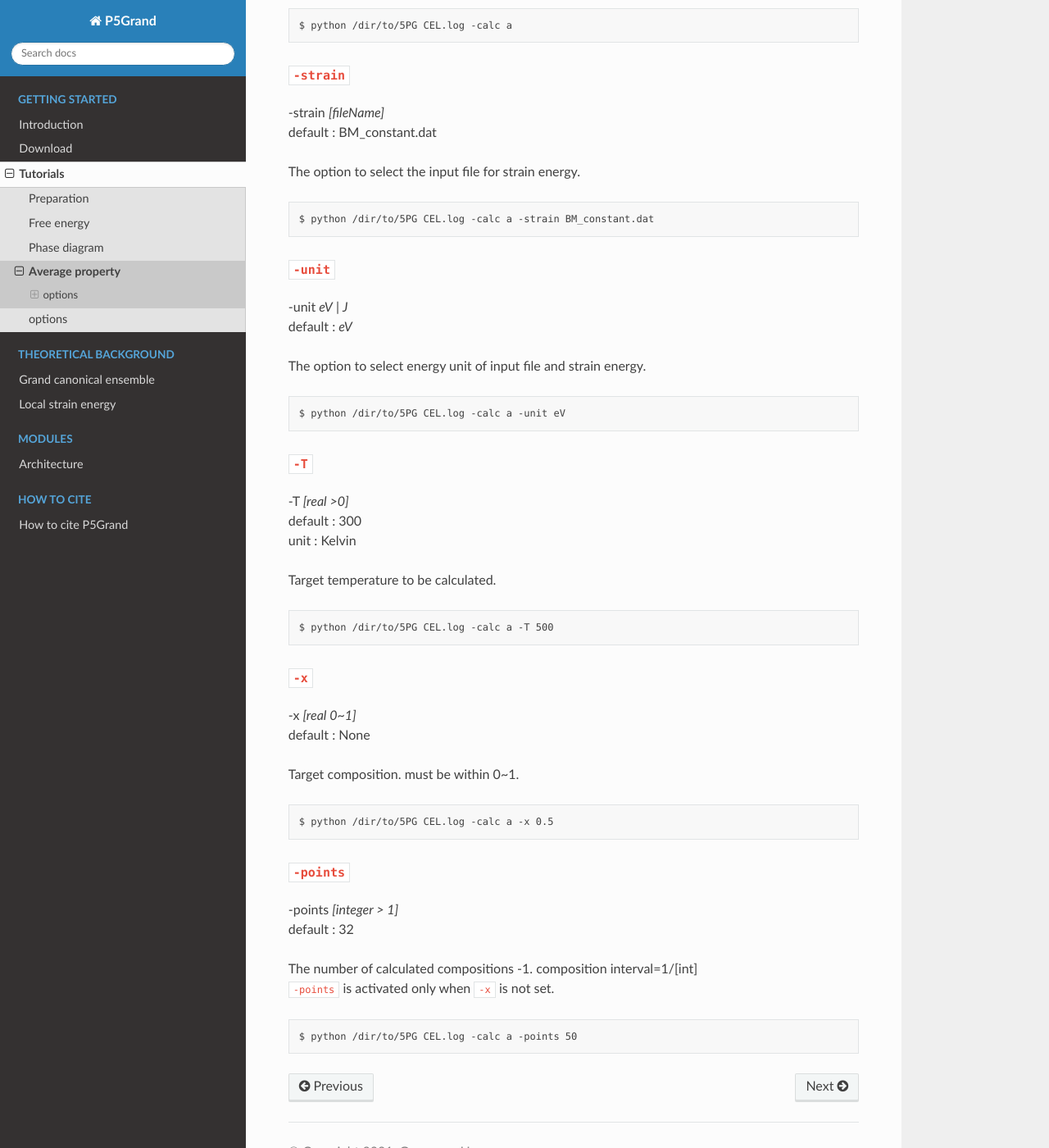
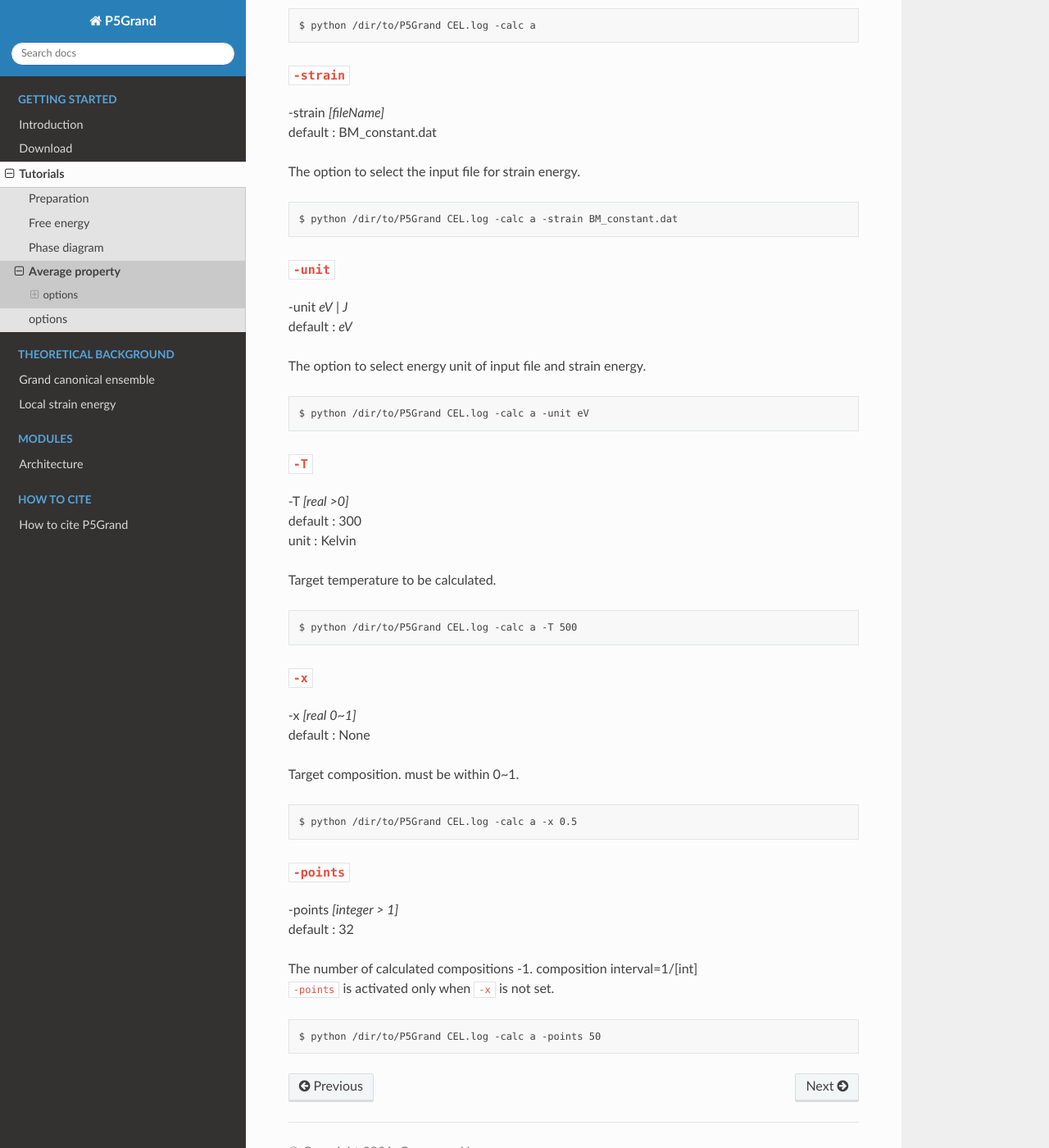
Before and after one commit to Han-Gyuseung/5PG, a Sphinx documentation site: the page built from docs/source/start/tutorial/average_property.rst, in a window 1280 px wide and 1400 px high, scrolled down 1860 px. Shown: the whole window at 82% size. Built offline with Sphinx 7.4.7 and the Read the Docs theme 2.0.0, drawn with Linux system fonts in a browser that asks for light colours; some of the changed text lies outside the part shown.

Commit message:
Update average_property.rst

```diff
--- a/docs/source/start/tutorial/average_property.rst
+++ b/docs/source/start/tutorial/average_property.rst
@@ -1,19 +1,19 @@
 Average property
 ================
 
-5PG can calculate the ensemble average of a system.
+**P5Grand** can calculate the ensemble average of a system.
 
 The basic command to calculate average property is ::
 
- $ python /dir/to/5PG/__main__.py CEL.log -calc a
+ $ python /dir/to/P5Grand/__main__.py CEL.log -calc a
 
 or ::
 
- $ python /dir/to/5PG CEL.log -calc a
+ $ python /dir/to/P5Grand CEL.log -calc a
 
 If the name of input file is `CEL.log`, it is not essential to write `CEL.log`
 
-We provide example files for testing a command `here <https://github.com/Han-Gyuseung/5PG/tree/main/example/bandgap-InGaAs>`_.
+We provide example files for testing a command `here <https://github.com/Han-Gyuseung/P5Grand/tree/main/example/bandgap-InGaAs>`_.
 The log messages obtained from the example files is as follows:
 
 
@@ -89,7 +89,7 @@
 
 ::
 
- $ python /dir/to/5PG CEL.log -calc a
+ $ python /dir/to/P5Grand CEL.log -calc a
 
 
 ``-strain``
@@ -102,7 +102,7 @@
 
 ::
 
- $ python /dir/to/5PG CEL.log -calc a -strain BM_constant.dat
+ $ python /dir/to/P5Grand CEL.log -calc a -strain BM_constant.dat
 
 ``-unit``
 *********
@@ -114,7 +114,7 @@
 
 ::
 
- $ python /dir/to/5PG CEL.log -calc a -unit eV
+ $ python /dir/to/P5Grand CEL.log -calc a -unit eV
 
 
 ``-T``
@@ -128,7 +128,7 @@
 
 ::
 
- $ python /dir/to/5PG CEL.log -calc a -T 500
+ $ python /dir/to/P5Grand CEL.log -calc a -T 500
 
 
 ``-x``
@@ -141,7 +141,7 @@
 
 ::
 
- $ python /dir/to/5PG CEL.log -calc a -x 0.5
+ $ python /dir/to/P5Grand CEL.log -calc a -x 0.5
 
 
 
@@ -156,4 +156,4 @@
 
 ::
 
- $ python /dir/to/5PG CEL.log -calc a -points 50
+ $ python /dir/to/P5Grand CEL.log -calc a -points 50
```
